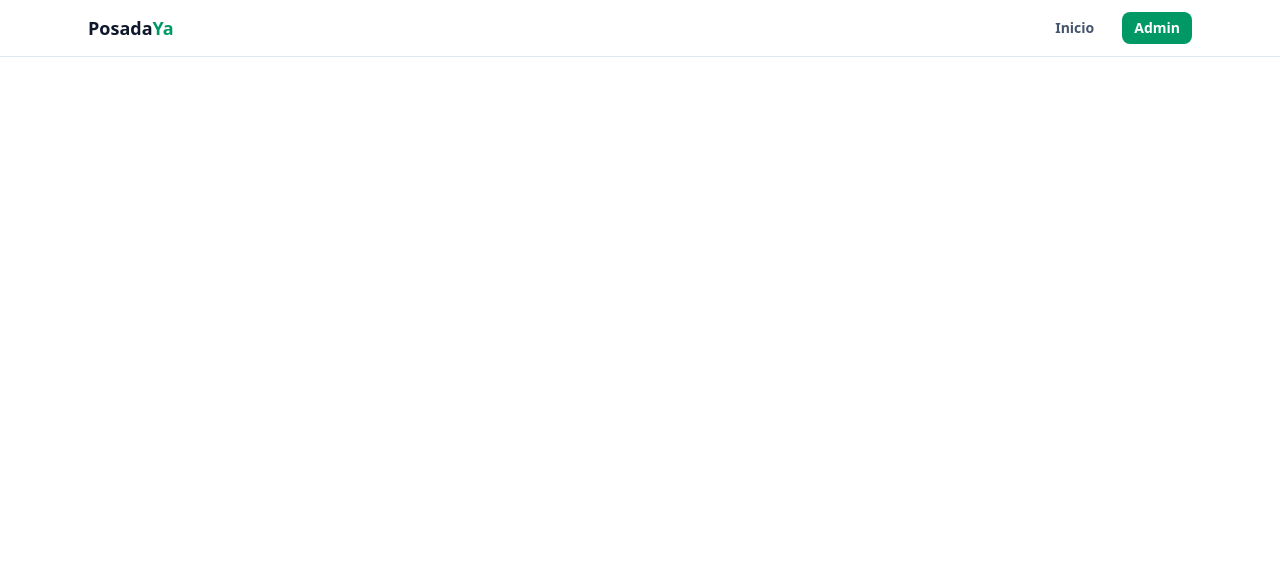
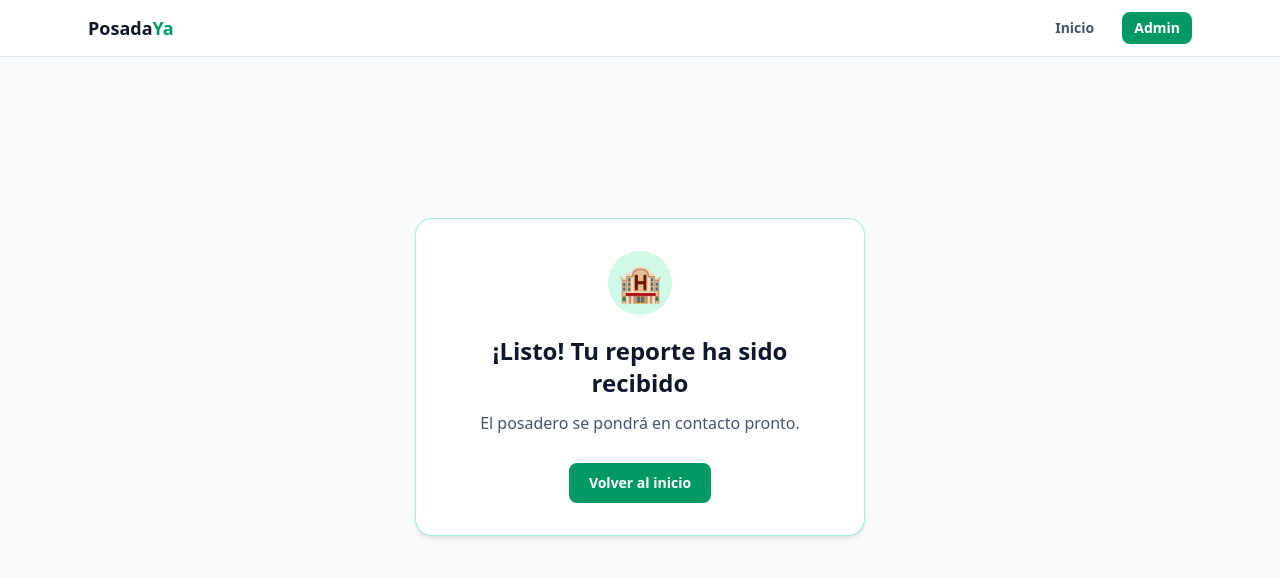
Before and after one commit to JOSEBU-SMQO/posadaya-real, a React (Vite) app: page /exito in a window 1280 px wide. Shown: the top 578 px of the page. Built offline with nearby package versions, Linux system fonts and the light colour scheme; no server answers.

Commit message:
Add files via upload

```diff
--- a/src/App.jsx
+++ b/src/App.jsx
@@ -1,6 +1,7 @@
 import { Routes, Route } from 'react-router-dom'
 import Home from './pages/Home'
 import Reservar from './pages/Reservar'
+import Exito from './pages/Exito'
 import Admin from './pages/Admin'
 import Login from './pages/Login'
 import ProtectedRoute from './components/ProtectedRoute'
@@ -13,6 +14,7 @@ function App() {
       <Routes>
       <Route path="/" element={<Home />} />
       <Route path="/reservar/:id" element={<Reservar />} />
+      <Route path="/exito" element={<Exito />} />
       <Route path="/login" element={<Login />} />
       <Route
         path="/admin"
--- /dev/null
+++ b/src/pages/Exito.jsx
@@ -0,0 +1,29 @@
+import { Link } from 'react-router-dom'
+
+// Página de confirmación tras enviar la referencia y avisar por WhatsApp.
+function Exito() {
+  return (
+    <div className="grid min-h-[80vh] place-items-center bg-slate-50 px-4">
+      <div className="w-full max-w-md rounded-2xl bg-white p-8 text-center shadow-md ring-1 ring-emerald-200">
+        <div className="mx-auto flex h-16 w-16 items-center justify-center rounded-full bg-emerald-100 text-4xl">
+          🏨
+        </div>
+        <h1 className="mt-5 text-2xl font-bold text-slate-900">
+          ¡Listo! Tu reporte ha sido recibido
+        </h1>
+        <p className="mt-3 text-slate-600">
+          El posadero se pondrá en contacto pronto.
+        </p>
+
+        <Link
+          to="/"
+          className="mt-7 inline-block rounded-lg bg-emerald-600 px-5 py-2.5 text-sm font-semibold text-white transition hover:bg-emerald-700 active:scale-[0.98]"
+        >
+          Volver al inicio
+        </Link>
+      </div>
+    </div>
+  )
+}
+
+export default Exito
--- a/src/pages/Reservar.jsx
+++ b/src/pages/Reservar.jsx
@@ -525,11 +525,13 @@ function Reservar() {
             </div>
 
             <div className="mt-5 flex flex-col gap-3">
-              {/* Botón verde brillante de WhatsApp */}
+              {/* Botón verde brillante de WhatsApp.
+                  Abre WhatsApp en otra pestaña y lleva a la página de Éxito. */}
               <a
                 href={enlaceWhatsApp(confirmacion)}
                 target="_blank"
                 rel="noopener noreferrer"
+                onClick={() => navigate('/exito')}
                 className="inline-flex items-center justify-center gap-2 rounded-lg bg-green-500 px-5 py-3 text-base font-bold text-white shadow-lg shadow-green-500/40 transition hover:bg-green-600 active:scale-[0.98]"
               >
                 💬 Avisar por WhatsApp
```
